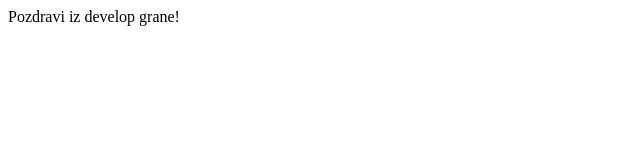
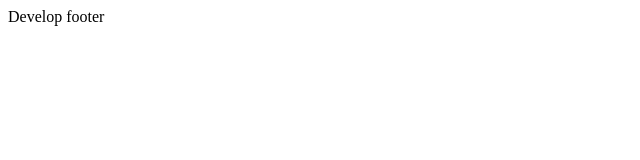
Before and after one commit to TihomirStanisic1985/git-vezba, a plain HTML site: page Index.html in a window 1280 px wide. Shown: the whole page, without its empty margins (0-640 px from the left). Drawn offline with Linux system fonts and the light colour scheme.

Commit message:
develpo konflik

```diff
--- a/Index.html
+++ b/Index.html
@@ -6,6 +6,6 @@
 <body>
 <header></header>
 <main></main>
-<footer>Pozdravi iz develop grane!</footer>
+<footer>Develop footer</footer>
 </body>
 </html>
```
